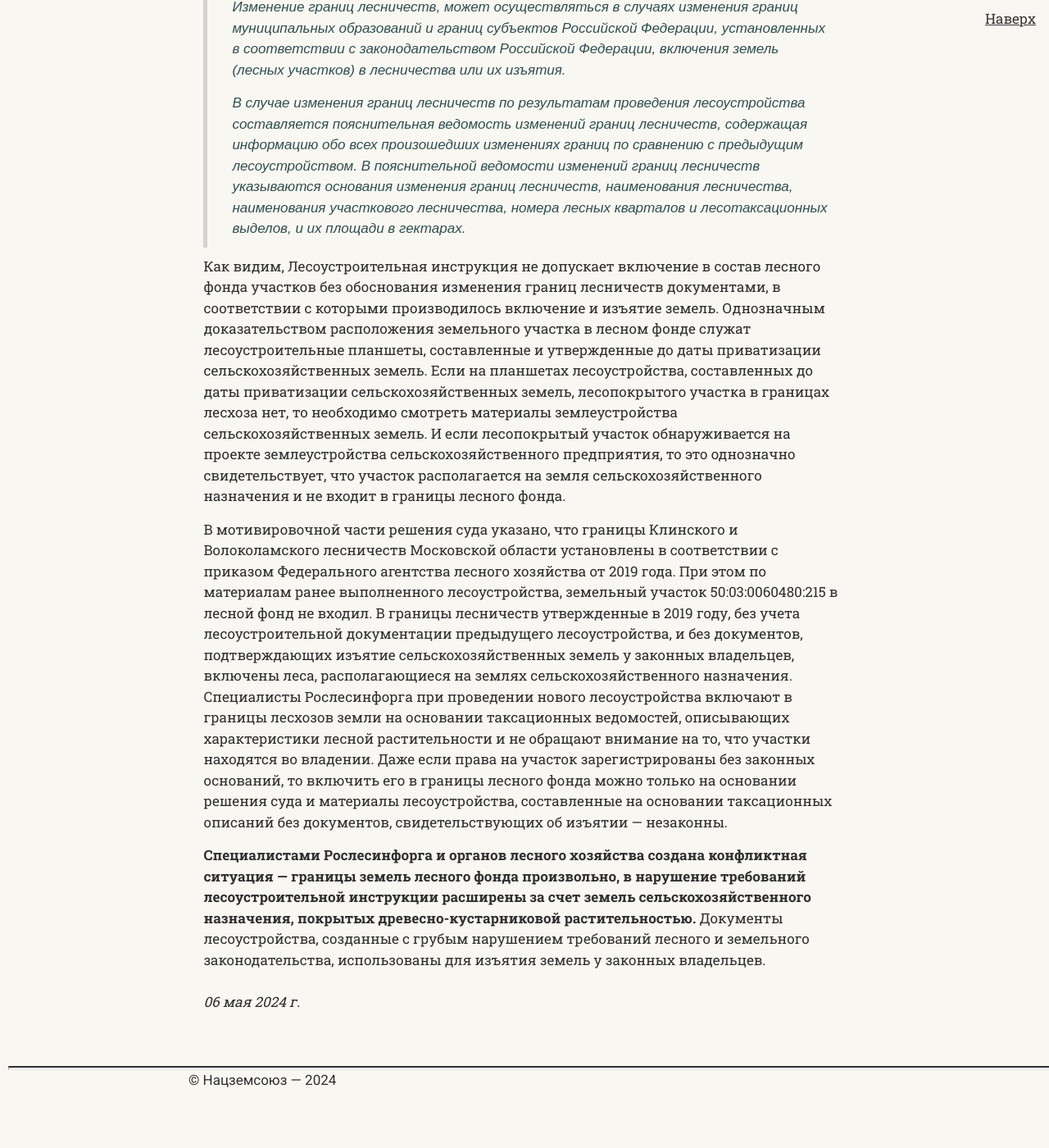
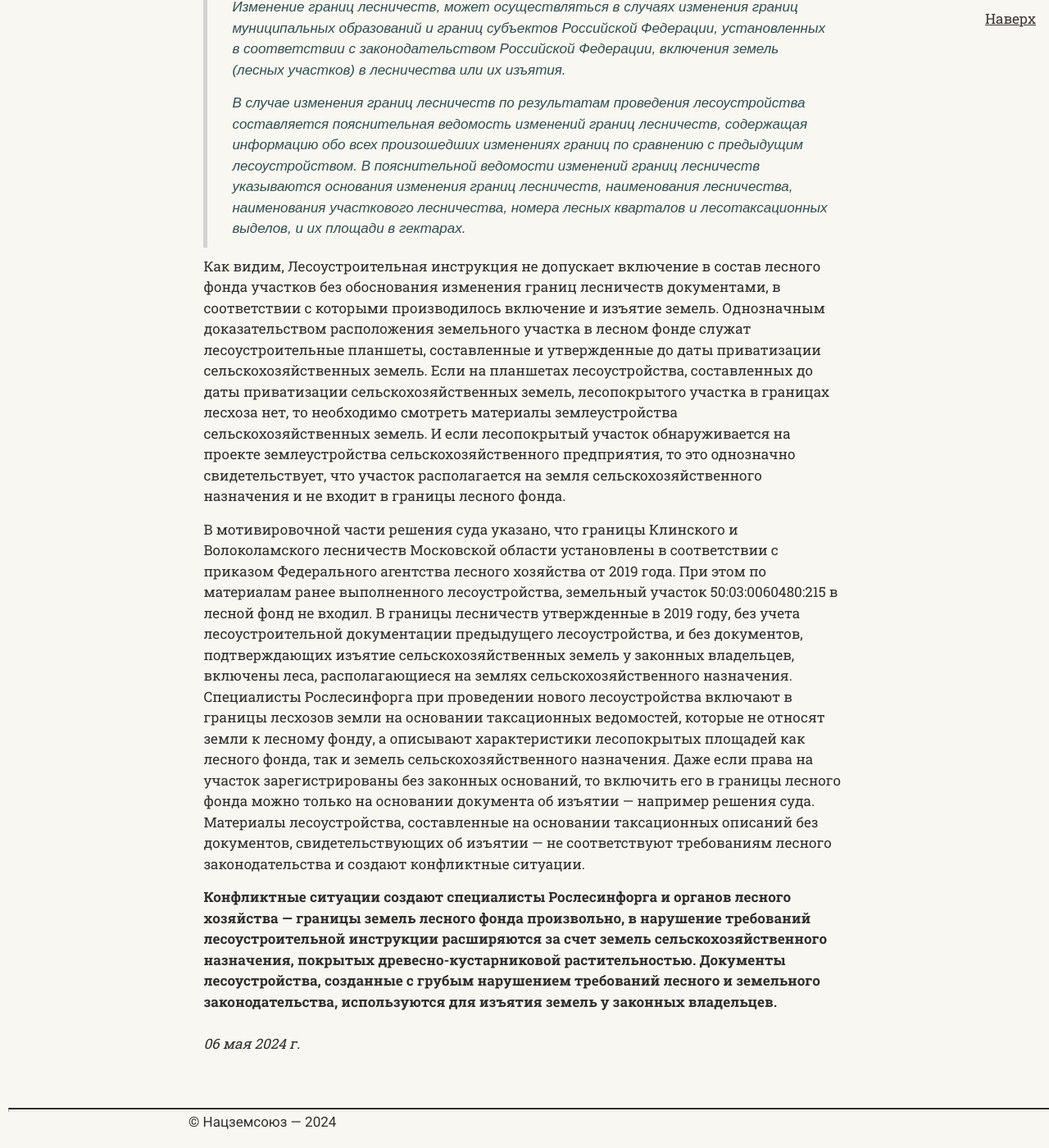
Before and after one commit to SergSi/land-use-art, a Jekyll site: the page built from _articles/2024-05-06-lesa.md, in a window 1280 px wide and 1400 px high, scrolled down 3148 px. Shown: the whole window at 82% size. Built offline with Jekyll 4.4.1, drawn with Linux system fonts in a browser that asks for light colours; some web fonts are replaced; before the commit the page ends 4497 px from its top, so only the background shows below that.

Commit message:
Update 2024-05-06-lesa.md

```diff
--- a/_articles/2024-05-06-lesa.md
+++ b/_articles/2024-05-06-lesa.md
@@ -65,6 +65,6 @@ file-2="2024-05-06/Нудольский.jpg" caption-2="Фрагмент пла
 
 Как видим, Лесоустроительная инструкция не допускает включение в состав лесного фонда участков без обоснования изменения границ лесничеств документами, в соответствии с которыми производилось включение и изъятие земель. Однозначным доказательством расположения земельного участка в лесном фонде служат лесоустроительные планшеты, составленные и утвержденные до даты приватизации сельскохозяйственных земель. Если на планшетах лесоустройства, составленных до даты приватизации сельскохозяйственных земель, лесопокрытого участка в границах лесхоза нет, то необходимо смотреть материалы землеустройства сельскохозяйственных земель. И если лесопокрытый участок обнаруживается на проекте землеустройства сельскохозяйственного предприятия, то это однозначно свидетельствует, что участок располагается на земля сельскохозяйственного назначения и не входит в границы лесного фонда.
 
-В мотивировочной части решения суда указано, что границы Клинского и Волоколамского лесничеств Московской области установлены в соответствии с приказом Федерального агентства лесного хозяйства от 2019 года. При этом по материалам ранее выполненного лесоустройства, земельный участок 50:03:0060480:215 в лесной фонд не входил. В границы лесничеств утвержденные в 2019 году, без учета лесоустроительной документации предыдущего лесоустройства, и без документов, подтверждающих изъятие сельскохозяйственных земель у законных владельцев, включены леса, располагающиеся на землях сельскохозяйственного назначения. Специалисты Рослесинфорга при проведении нового лесоустройства включают в границы лесхозов земли на основании таксационных ведомостей, описывающих характеристики лесной растительности и не обращают внимание на то, что участки находятся во владении. Даже если права на участок зарегистрированы без законных оснований, то включить его в границы лесного фонда можно только на основании решения суда и материалы лесоустройства, составленные на основании таксационных описаний без документов, свидетельствующих об изъятии — незаконны.
+В мотивировочной части решения суда указано, что границы Клинского и Волоколамского лесничеств Московской области установлены в соответствии с приказом Федерального агентства лесного хозяйства от 2019 года. При этом по материалам ранее выполненного лесоустройства, земельный участок 50:03:0060480:215 в лесной фонд не входил. В границы лесничеств утвержденные в 2019 году, без учета лесоустроительной документации предыдущего лесоустройства, и без документов, подтверждающих изъятие сельскохозяйственных земель у законных владельцев, включены леса, располагающиеся на землях сельскохозяйственного назначения. Специалисты Рослесинфорга при проведении нового лесоустройства включают в границы лесхозов земли на основании таксационных ведомостей, которые не относят земли к лесному фонду, а описывают характеристики лесопокрытых площадей как лесного фонда, так и земель сельскохозяйственного назначения. Даже если права на участок зарегистрированы без законных оснований, то включить его в границы лесного фонда можно только на основании документа об изъятии — например решения суда. Материалы лесоустройства, составленные на основании таксационных описаний без документов, свидетельствующих об изъятии — не соответствуют требованиям лесного законодательства и создают конфликтные ситуации.
 
-**Специалистами Рослесинфорга и органов лесного хозяйства создана конфликтная ситуация — границы земель лесного фонда произвольно, в нарушение требований лесоустроительной инструкции расширены за счет земель сельскохозяйственного назначения, покрытых древесно-кустарниковой растительностью.** Документы лесоустройства, созданные с грубым нарушением требований лесного и земельного законодательства, использованы для изъятия земель у законных владельцев.
+**Конфликтные ситуации создают специалисты Рослесинфорга и органов лесного хозяйства — границы земель лесного фонда произвольно, в нарушение требований лесоустроительной инструкции расширяются за счет земель сельскохозяйственного назначения, покрытых древесно-кустарниковой растительностью. Документы лесоустройства, созданные с грубым нарушением требований лесного и земельного законодательства, используются для изъятия земель у законных владельцев.**
```
